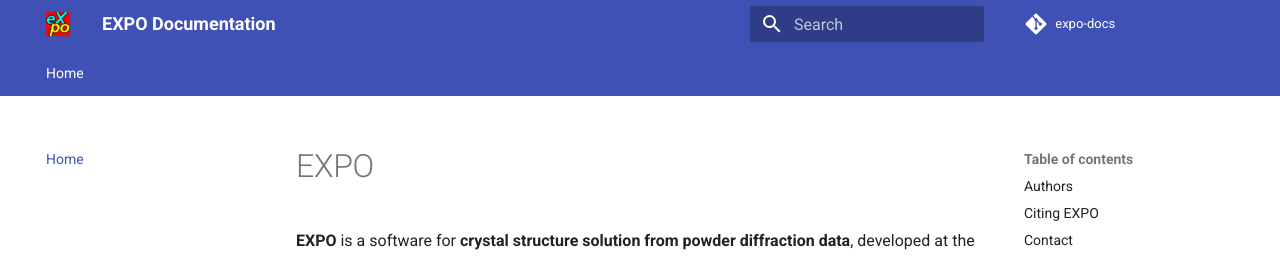
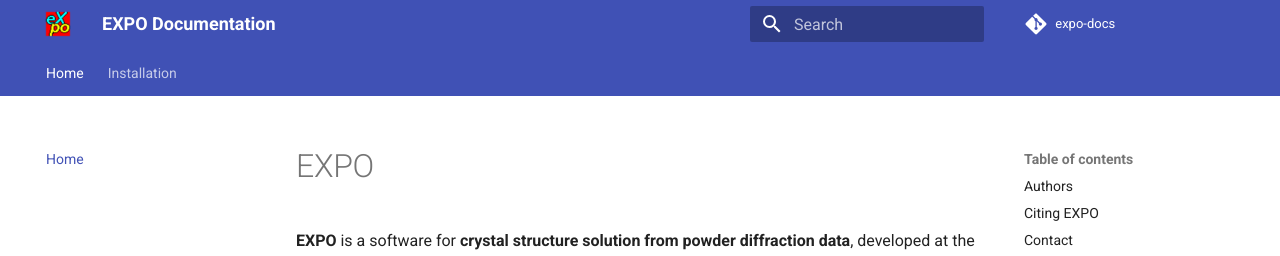
Before and after one commit to ccorrado71/expo-docs, an MkDocs documentation site: the page built from docs/index.md, in a window 1280 px wide and 900 px high. Shown: the top 256 px of the window. Built offline with MkDocs 1.6.1 and Material for MkDocs 9.7.7, drawn with Linux system fonts in a browser that asks for light colours; comment, search, counter and statistics services are not loaded.

Commit message:
Add installation page and fix PDF rendering of admonitions

```diff
--- a/mkdocs.yml
+++ b/mkdocs.yml
@@ -25,9 +25,11 @@ theme:
 
 nav:
   - Home: index.md
+  - Installation: installation.md
 
 markdown_extensions:
   - admonition
+  - attr_list
   - pymdownx.details
   - pymdownx.superfences
   - pymdownx.highlight
```
Also changed, not shown: 1 other file.
